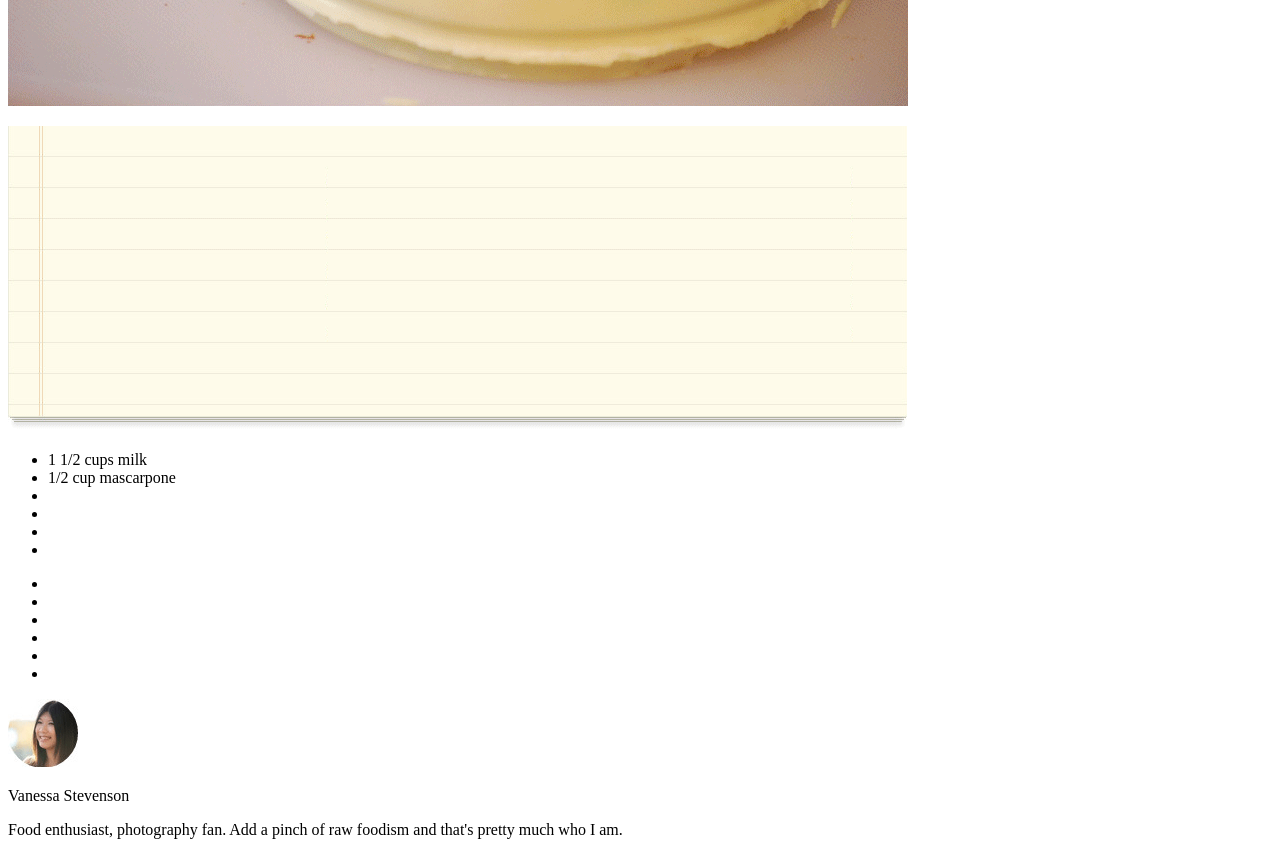
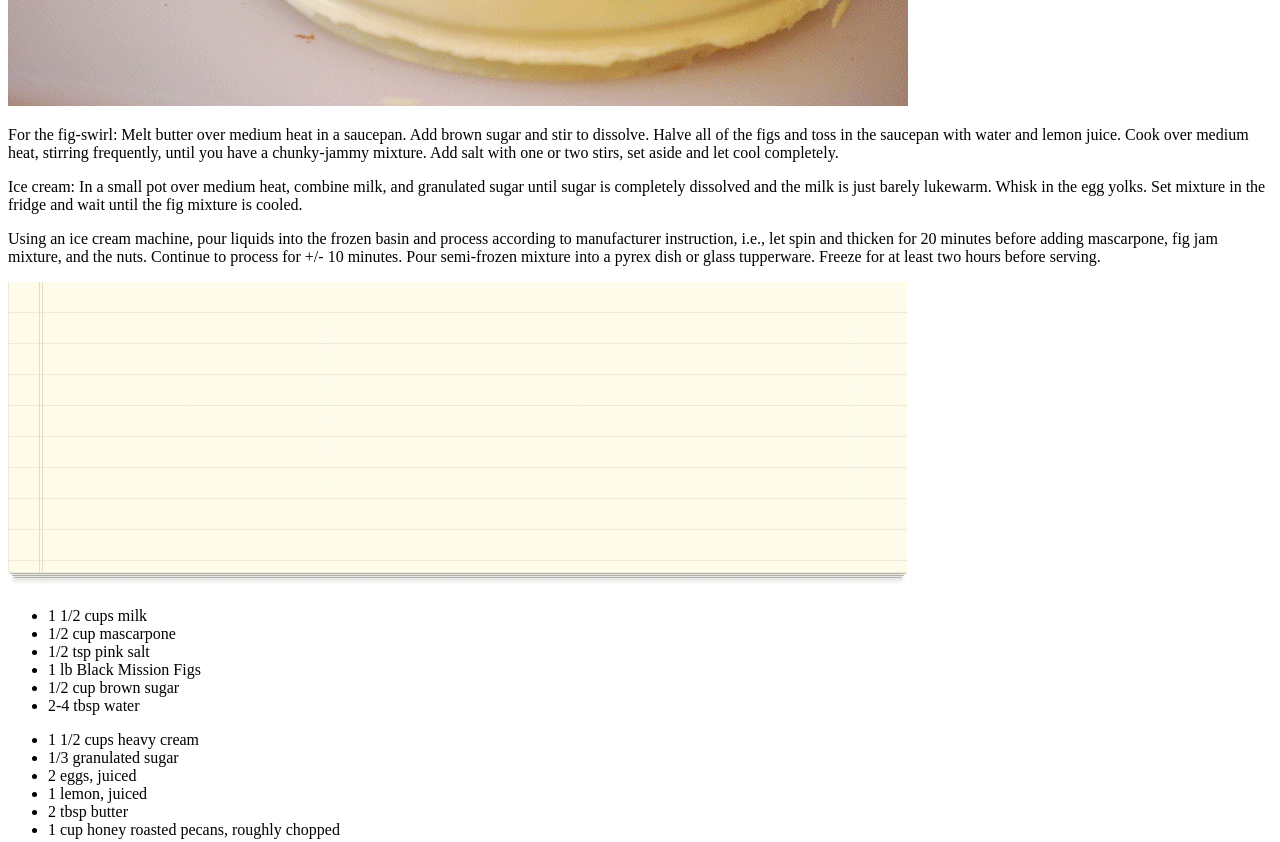
Before and after one commit to Jordanwvn/chocolate-pizza, a plain HTML site: page index.html in a window 1280 px wide. Shown: the part 1100-1942 px from the top of the page. Drawn offline with Linux system fonts and the light colour scheme.

Commit message:
input the recipe paragraphs and ingredients list

```diff
--- a/index.html
+++ b/index.html
@@ -67,29 +67,26 @@
       <img src="img/choco-pizza.png">
     </section>
     <section class="recipe">
-      <p>
-      </p>
-      <p>
-      </p>
-      <p>
-      </p>
+      <p>For the fig-swirl: Melt butter over medium heat in a saucepan. Add brown sugar and stir to dissolve. Halve all of the figs and toss in the saucepan with water and lemon juice. Cook over medium heat, stirring frequently, until you have a chunky-jammy mixture. Add salt with one or two stirs, set aside and let cool completely.</p>
+      <p>Ice cream: In a small pot over medium heat, combine milk, and granulated sugar until sugar is completely dissolved and the milk is just barely lukewarm. Whisk in the egg yolks. Set mixture in the fridge and wait until the fig mixture is cooled.</p>
+      <p> Using an ice cream machine, pour liquids into the frozen basin and process according to manufacturer instruction, i.e., let spin and thicken for 20 minutes before adding mascarpone, fig jam mixture, and the nuts. Continue to process for +/- 10 minutes. Pour semi-frozen mixture into a pyrex dish or glass tupperware. Freeze for at least two hours before serving.</p>
       <div>
         <img src="img/list-bg.png">
         <ul>
           <li>1 1/2 cups milk</li>
           <li>1/2 cup mascarpone</li>
-          <li></li>
-          <li></li>
-          <li></li>
-          <li></li>
+          <li>1/2 tsp pink salt</li>
+          <li>1 lb Black Mission Figs</li>
+          <li>1/2 cup brown sugar</li>
+          <li>2-4 tbsp water</li>
         </ul>
         <ul>
-          <li></li>
-          <li></li>
-          <li></li>
-          <li></li>
-          <li></li>
-          <li></li>
+          <li>1 1/2 cups heavy cream</li>
+          <li>1/3 granulated sugar</li>
+          <li>2 eggs, juiced</li>
+          <li>1 lemon, juiced</li>
+          <li>2 tbsp butter</li>
+          <li>1 cup honey roasted pecans, roughly chopped</li>
         </ul>
       </div>
       <div class="shadow"></div>
```
